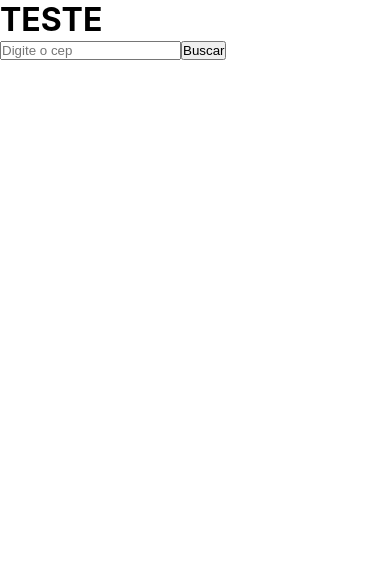
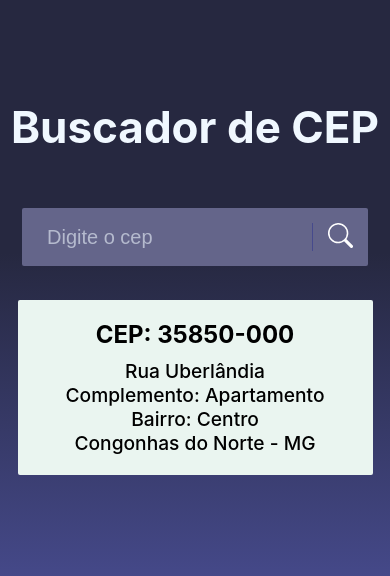
Before and after one commit to samuelsilvati/buscador-cep, a React (Create React App) app: page / in a window 390 px wide. Shown: the top 576 px of the page. Built offline with nearby package versions, Linux system fonts and the light colour scheme.

Commit message:
feat: adiciona estilo css

```diff
--- a/public/index.html
+++ b/public/index.html
@@ -1,5 +1,5 @@
 <!DOCTYPE html>
-<html lang="en">
+<html lang="pt-br">
   <head>
     <meta charset="utf-8" />
     <link rel="icon" href="%PUBLIC_URL%/favicon.ico" />
--- a/src/App.js
+++ b/src/App.js
@@ -1,18 +1,26 @@
-
-import './components/App.css';
+import { BsSearch } from "react-icons/bs";
+import "./components/App.css";
 
 function App() {
   return (
-    <div className='Container'>
+    <div className="container">
+      <h1>Buscador de CEP</h1>
+      <div className="input">
+        <input type="text" placeholder="Digite o cep"></input>
+        <button className="search">
+          <span>
+            <BsSearch size={25} color="#fff" />
+          </span>
+        </button>
+      </div>
 
-      <h1>TESTE</h1>
-      <div className='input'>
-        <input type="text" placeholder='Digite o cep'>
-        </input>
-          <button>
-            Buscar
-          </button>
-      </div>
+      <main>
+        <h2> CEP: 35850-000</h2>
+        <span>Rua Uberlândia</span>
+        <span>Complemento: Apartamento</span>
+        <span>Bairro: Centro</span>
+        <span>Congonhas do Norte - MG</span>
+      </main>
     </div>
   );
 }
--- a/src/components/App.css
+++ b/src/components/App.css
@@ -1,4 +1,114 @@
 * {
-  margin: 0; padding: 0;
+  margin: 0;
+  padding: 0;
   box-sizing: border-box;
 }
+
+.container {
+  height: 100vh;
+  padding-top: 200px;
+  display: flex;
+  justify-content: top;
+  align-items: center;
+  flex-direction: column;
+  background: rgb(38, 40, 64);
+  background: linear-gradient(
+    180deg,
+    rgba(38, 40, 64, 1) 30%,
+    rgba(70, 74, 140, 1) 70%
+  );
+}
+
+h1 {
+  font-size: 85px;
+  color: aliceblue;
+}
+
+.input {
+  background-color: #64658a;
+  padding: 15px;
+  margin: 34px 0;
+  display: flex;
+  border-radius: 2px;
+}
+
+input {
+  background-color: transparent;
+  border: 0;
+  padding-left: 10px;
+  font-size: 20px;
+  color: aliceblue;
+  outline: none;
+}
+
+input::placeholder {
+  color: rgba(240, 248, 255, 0.582);
+}
+
+button {
+  background-color: transparent;
+  border: 0;
+  border-left: 1px solid #464a8c;
+  padding-left: 15px;
+  display: flex;
+  cursor: pointer;
+}
+
+button span {
+  transition: 0.2s ease-in-out;
+}
+
+button span:hover {
+  transform: scale(1.15);
+}
+
+main {
+  display: flex;
+  flex-direction: column;
+  justify-content: center;
+  align-items: center;
+  background-color: #eaf5f0;
+  width: 500px;
+  padding: 20px 0;
+  border-radius: 2px;
+}
+
+main h2 {
+  padding-bottom: 10px;
+}
+
+main span {
+  font-size: 1.2rem;
+  font-weight: 500;
+}
+
+@media (max-width: 720px) {
+  .container {
+    padding-top: 100px;
+  }
+
+  h1 {
+    font-size: 44px;
+    padding-bottom: 20px;
+  }
+
+  main {
+    display: flex;
+    flex-direction: column;
+    justify-content: center;
+    align-items: center;
+    background-color: #eaf5f0;
+    max-width: 355px;
+    padding: 20px 0;
+    border-radius: 2px;
+  }
+
+  main h2 {
+    padding-bottom: 10px;
+  }
+
+  main span {
+    font-size: 1.2rem;
+    font-weight: 500;
+  }
+}
```
